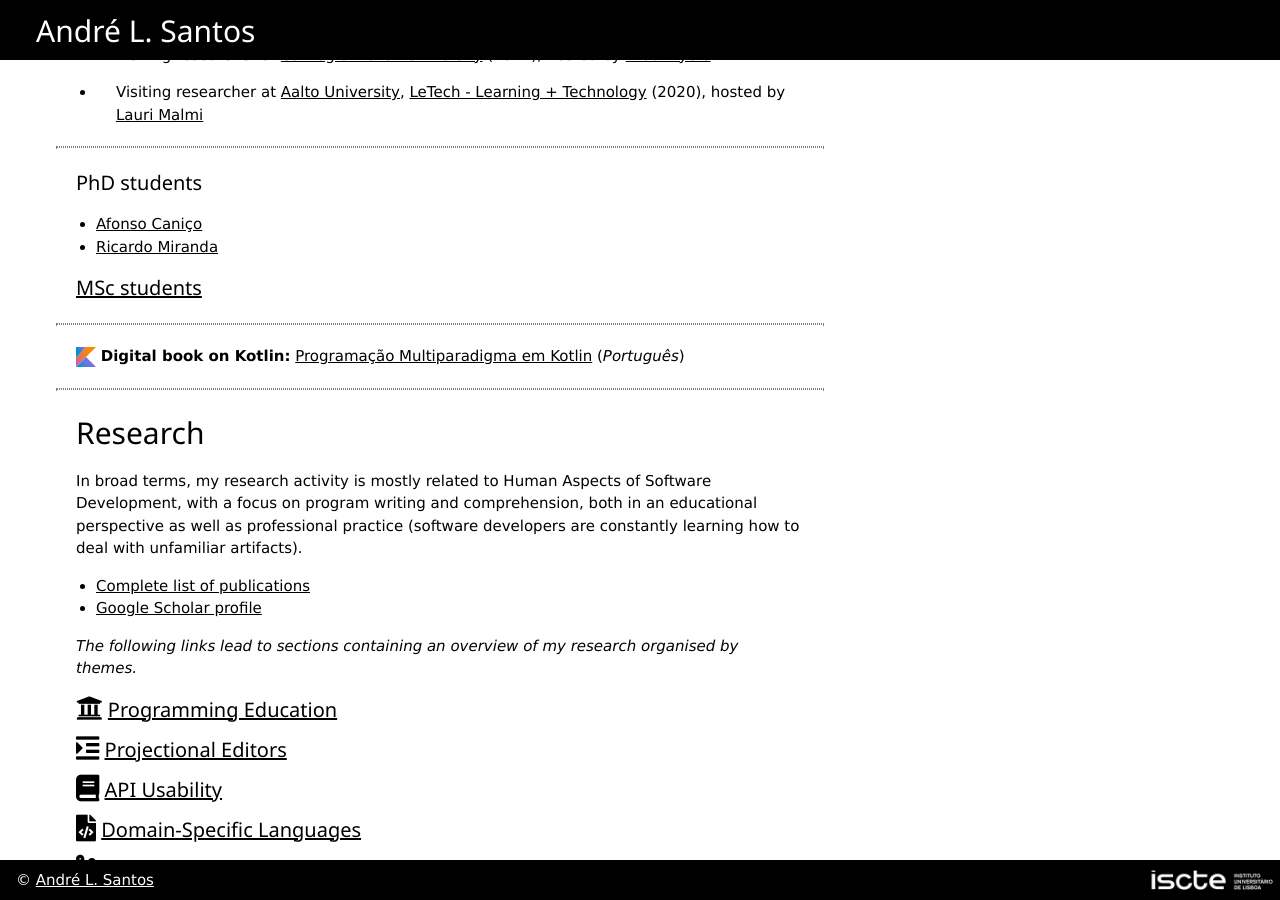
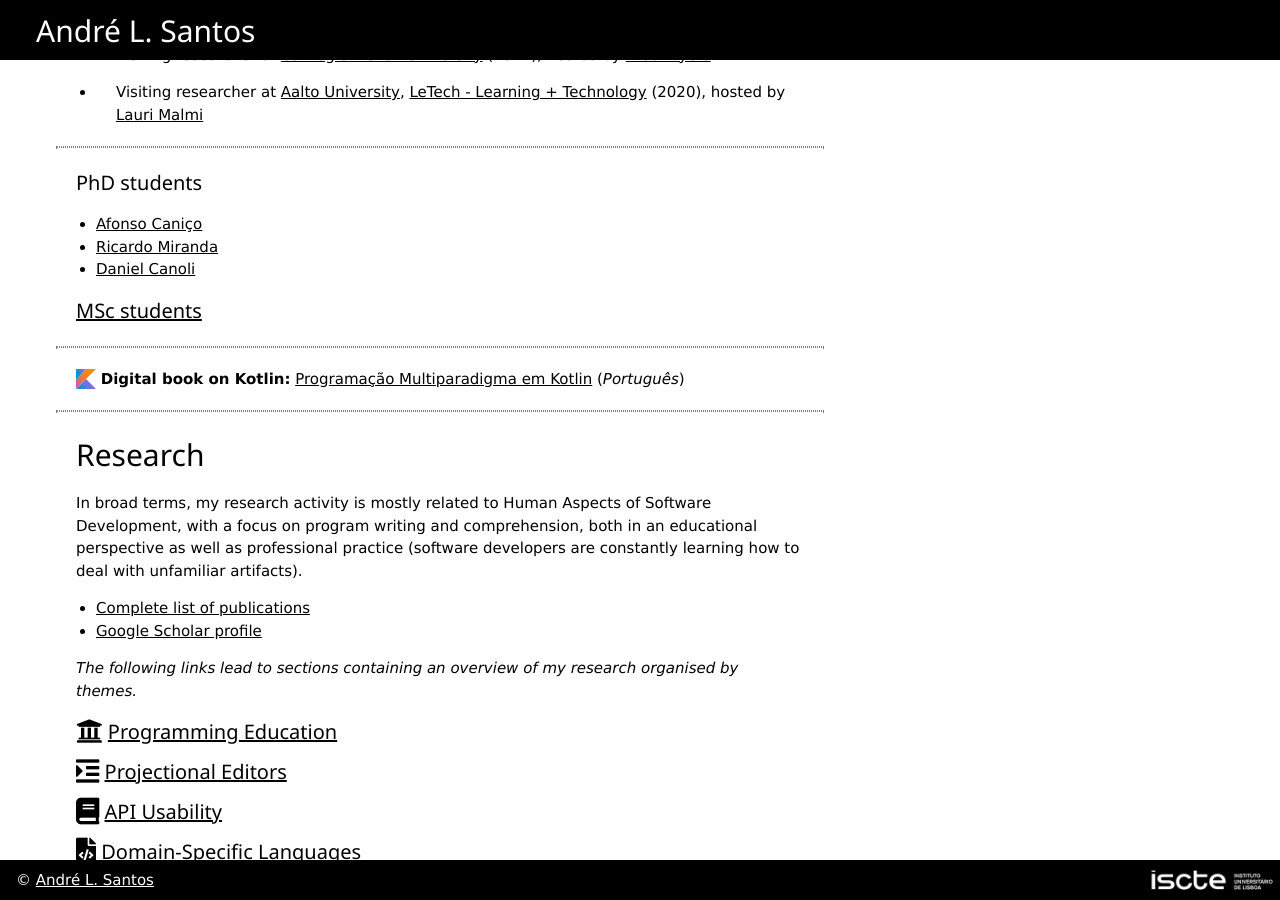
Before and after one commit to andre-santos-pt/andre-santos-pt.github.io, a Jekyll site: the page built from index.md, in a window 1280 px wide and 900 px high, scrolled down 403 px. Built offline with Jekyll 4.4.1, drawn with Linux system fonts in a browser that asks for light colours; nearby versions of some CDN libraries.

Commit message:
add Daniel Canoli

```diff
--- a/index.md
+++ b/index.md
@@ -26,6 +26,7 @@ layout: single
 #### PhD students
 - [Afonso Caniço](https://www.linkedin.com/in/afonso-canico/)
 - [Ricardo Miranda](https://www.linkedin.com/in/ricardocmiranda/)
+- [Daniel Canoli](https://www.linkedin.com/in/danielcanoli/)
 
 #### [MSc students](supervision)
 ***
```
